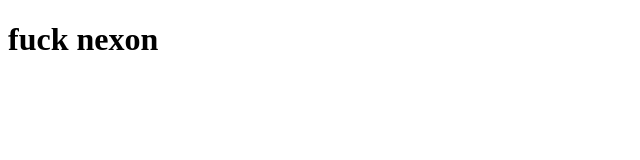
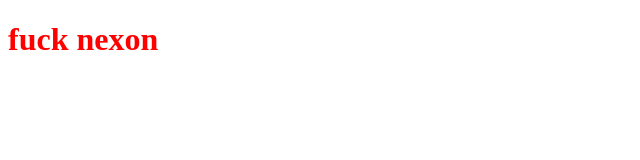
Before and after one commit to gwagwaflamingo/gwagwaflamingo.github.io, a plain HTML site: page index.html in a window 1280 px wide. Shown: the whole page, without its empty margins (0-640 px from the left). Drawn offline with Linux system fonts and the light colour scheme.

Commit message:
Update index.html

```diff
--- a/index.html
+++ b/index.html
@@ -1,5 +1,8 @@
 <!DOCTYPE html>
 <html>
+<head>
+  <link rel="stylesheet" type="text/css" href="./awawa.css">
+  </head>
 <body>
 <h1>fuck nexon</h1>
 </body>
```
